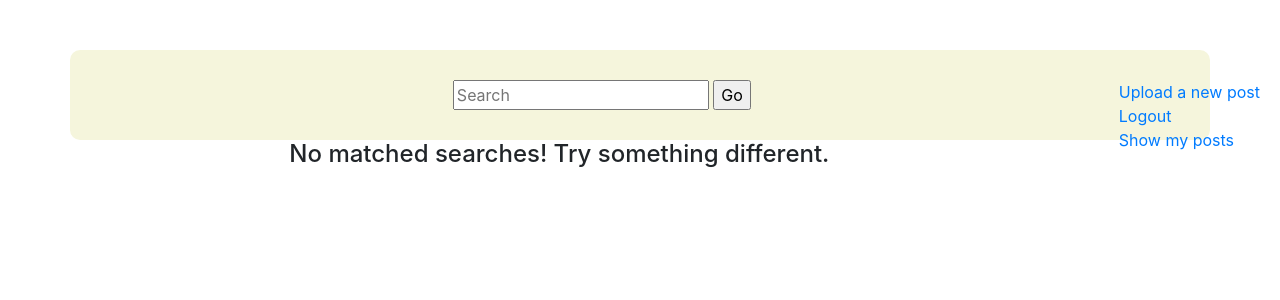
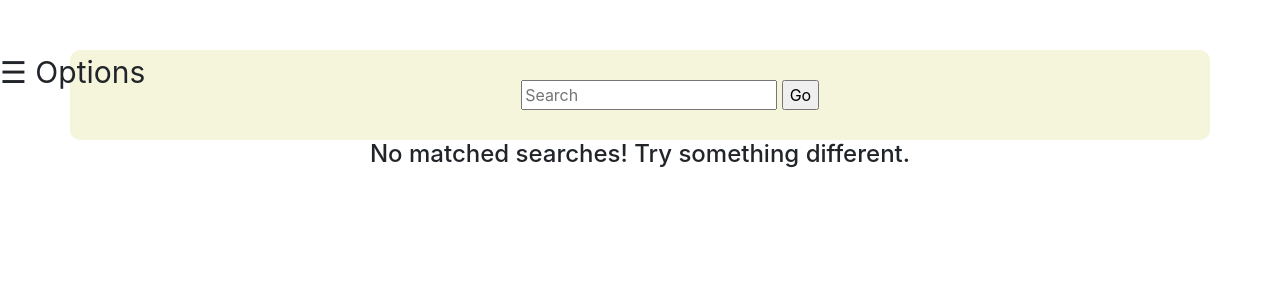
Before and after one commit to mayankR1999/travelpedia, a Django app: page /accounts/base/ in a window 1280 px wide. Shown: the top 300 px of the page. Run offline with Django 3.2, Linux system fonts and the light colour scheme; the visitor is signed in with stand-in values (Sample User, id 1); data that the repository does not hold is empty; some libraries are stand-ins or nearby versions.

Commit message:
Updated the UX of application.

```diff
--- a/static/classes.css
+++ b/static/classes.css
@@ -34,3 +34,43 @@
     float: right;
     margin: 30px 20px 0px 0px;
 }
+
+
+.sidenav {
+  height: 100%;
+  width: 0;
+  position: fixed;
+  z-index: 1;
+  top: 0;
+  left: 0;
+  background-color: #111;
+  overflow-x: hidden;
+  transition: 0.5s;
+  padding-top: 60px;
+}
+
+.sidenav a {
+  padding: 8px 8px 8px 32px;
+  text-decoration: none;
+  font-size: 25px;
+  color: #818181;
+  display: block;
+  transition: 0.3s;
+}
+
+.sidenav a:hover {
+  color: #f1f1f1;
+}
+
+.sidenav .closebtn {
+  position: absolute;
+  top: 0;
+  right: 25px;
+  font-size: 36px;
+  margin-left: 50px;
+}
+
+@media screen and (max-height: 450px) {
+  .sidenav {padding-top: 15px;}
+  .sidenav a {font-size: 18px;}
+}
--- a/templates/base.html
+++ b/templates/base.html
@@ -4,12 +4,15 @@
 
 {% if user.is_authenticated %}
 
-    <div class="myoptions">
-        <a href ="upload">Upload a new post</a><br>
-        <a href="logout">Logout</a><br>
-        <a href="myposts">Show my posts</a>
+    <div id="mySidenav" class="sidenav">
+        <a href="javascript:void(0)" class="closebtn" onclick="closeNav()">&times;</a>
+        <a href ="upload">Upload</a>
+        <a href="myposts">My posts</a>
+        <a href="logout">Logout</a>
     </div>
-
+    <div style="float: left;">
+    <span style="font-size:30px;cursor:pointer" onclick="openNav()">&#9776; Options</span>
+    </div>
     <div class="container mycontainer">
         <form action="searchPost" method="POST">
             {% csrf_token %}
@@ -55,4 +58,14 @@
     <a href = "{% url 'login' %}">login</a>
 {% endif %}
 
+<script>
+    function openNav() {
+      document.getElementById("mySidenav").style.width = "250px";
+    }
+
+    function closeNav() {
+      document.getElementById("mySidenav").style.width = "0";
+    }
+</script>
+
 {% endblock %}
```
